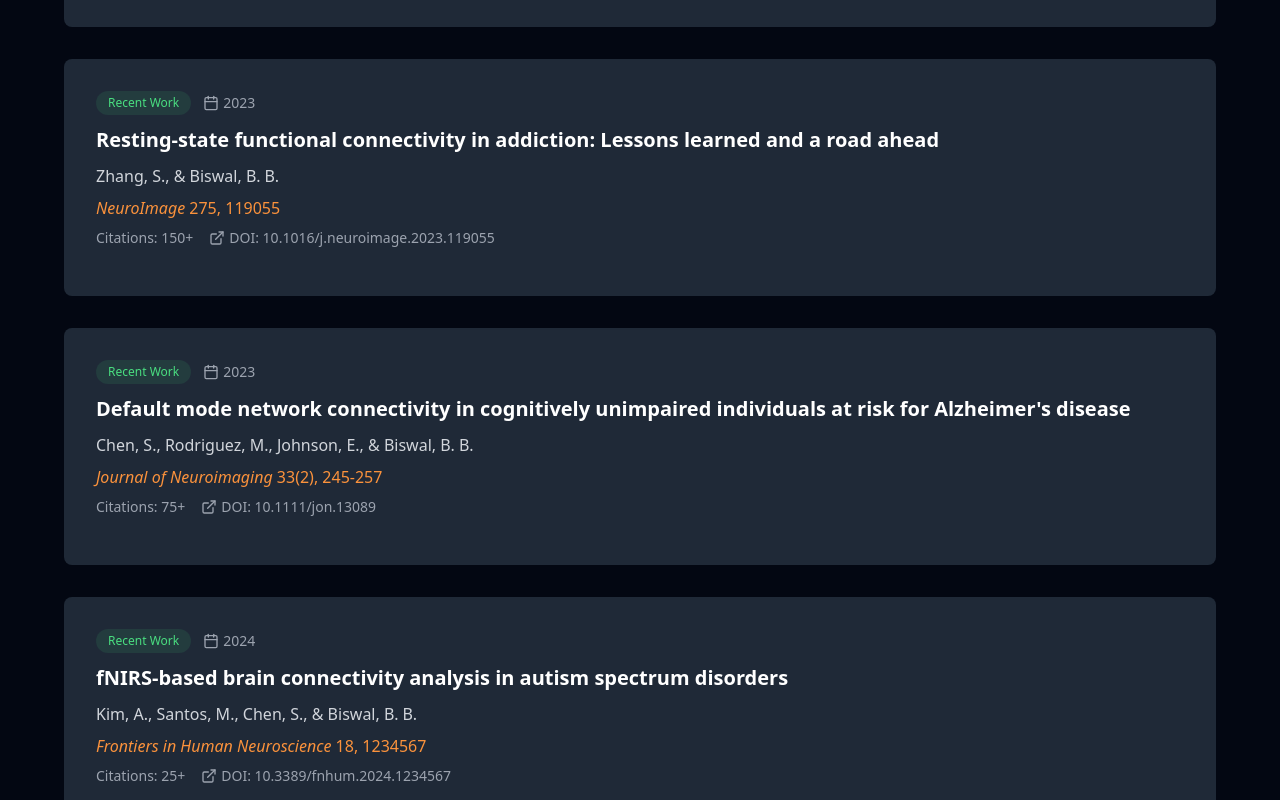
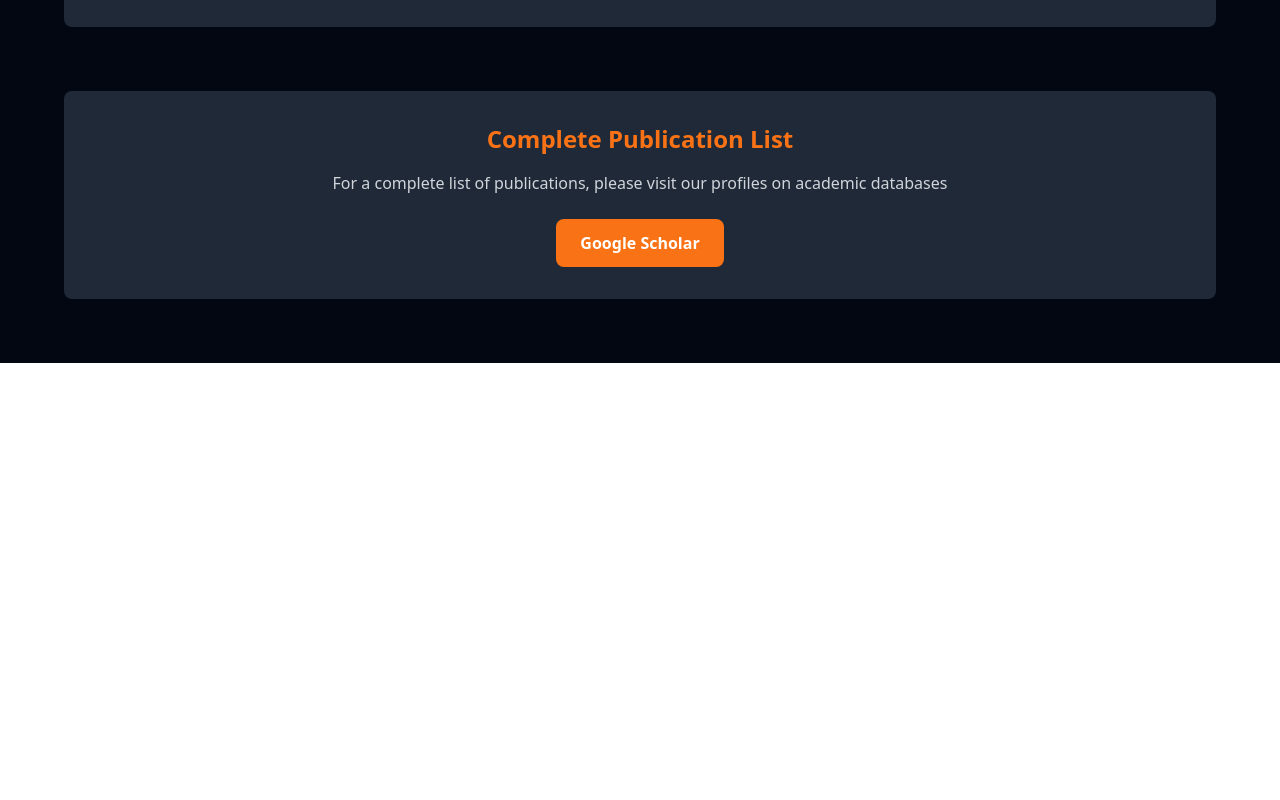
Before and after one commit to Brain-Connectivity-Lab/Brain-Connectivity-Lab.github.io, a React (Vite) app: page /brain-connectivity-lab/publications in a window 1280 px wide. Shown: the part 1080-1880 px from the top of the page. After the commit the page ends 1443 px from the top, so only its background shows below. Built offline with nearby package versions, Linux system fonts and the light colour scheme.

Commit message:
Fixing the publications

```diff
--- a/src/pages/Publications.tsx
+++ b/src/pages/Publications.tsx
@@ -12,7 +12,8 @@
       pages: "537-541",
       doi: "10.1002/mrm.1910340409",
       citations: "15,000+",
-      category: "Seminal Work"
+      category: "Seminal Work",
+      pubmedUrl: "https://pubmed.ncbi.nlm.nih.gov/8524021/"
     },
     {
       title: "Toward discovery science of human brain function",
@@ -23,41 +24,42 @@
       pages: "4734-4739",
       doi: "10.1073/pnas.0911855107",
       citations: "5,000+",
-      category: "Major Contribution"
-    },
-    {
-      title: "Resting-state functional connectivity in addiction: Lessons learned and a road ahead",
-      authors: "Zhang, S., & Biswal, B. B.",
-      journal: "NeuroImage",
-      year: "2023",
-      volume: "275",
-      pages: "119055",
-      doi: "10.1016/j.neuroimage.2023.119055",
-      citations: "150+",
-      category: "Recent Work"
-    },
-    {
-      title: "Default mode network connectivity in cognitively unimpaired individuals at risk for Alzheimer's disease",
-      authors: "Chen, S., Rodriguez, M., Johnson, E., & Biswal, B. B.",
-      journal: "Journal of Neuroimaging",
-      year: "2023",
-      volume: "33(2)",
-      pages: "245-257",
-      doi: "10.1111/jon.13089",
-      citations: "75+",
-      category: "Recent Work"
-    },
-    {
-      title: "fNIRS-based brain connectivity analysis in autism spectrum disorders",
-      authors: "Kim, A., Santos, M., Chen, S., & Biswal, B. B.",
-      journal: "Frontiers in Human Neuroscience",
-      year: "2024",
-      volume: "18",
-      pages: "1234567",
-      doi: "10.3389/fnhum.2024.1234567",
-      citations: "25+",
-      category: "Recent Work"
+      category: "Major Contribution",
+      pubmedUrl: "https://www.pnas.org/doi/full/10.1073/pnas.0911855107"
     }
+    // {
+    //   title: "Resting-state functional connectivity in addiction: Lessons learned and a road ahead",
+    //   authors: "Zhang, S., & Biswal, B. B.",
+    //   journal: "NeuroImage",
+    //   year: "2023",
+    //   volume: "275",
+    //   pages: "119055",
+    //   doi: "10.1016/j.neuroimage.2023.119055",
+    //   citations: "150+",
+    //   category: "Recent Work"
+    // },
+    // {
+    //   title: "Default mode network connectivity in cognitively unimpaired individuals at risk for Alzheimer's disease",
+    //   authors: "Chen, S., Rodriguez, M., Johnson, E., & Biswal, B. B.",
+    //   journal: "Journal of Neuroimaging",
+    //   year: "2023",
+    //   volume: "33(2)",
+    //   pages: "245-257",
+    //   doi: "10.1111/jon.13089",
+    //   citations: "75+",
+    //   category: "Recent Work"
+    // },
+    // {
+    //   title: "fNIRS-based brain connectivity analysis in autism spectrum disorders",
+    //   authors: "Kim, A., Santos, M., Chen, S., & Biswal, B. B.",
+    //   journal: "Frontiers in Human Neuroscience",
+    //   year: "2024",
+    //   volume: "18",
+    //   pages: "1234567",
+    //   doi: "10.3389/fnhum.2024.1234567",
+    //   citations: "25+",
+    //   category: "Recent Work"
+    // }
   ];
 
   const categories = [
@@ -102,7 +104,17 @@
           <h2 className="text-3xl font-bold mb-8 text-orange-500">Featured Publications</h2>
 
           {publications.map((pub, index) => (
-            <div key={index} className="bg-gray-800 rounded-lg p-8 hover:bg-gray-750 transition-colors">
+            <div
+              key={index}
+              className={`bg-gray-800 rounded-lg p-8 hover:bg-gray-750 transition-colors ${
+                pub.pubmedUrl ? 'cursor-pointer' : ''
+              }`}
+              onClick={() => {
+                if (pub.pubmedUrl) {
+                  window.open(pub.pubmedUrl, '_blank', 'noopener,noreferrer');
+                }
+              }}
+            >
               <div className="flex flex-col lg:flex-row lg:items-start lg:justify-between mb-4">
                 <div className="flex-1">
                   <div className="flex items-center mb-3">
@@ -115,8 +127,11 @@
                     </span>
                   </div>
 
-                  <h3 className="text-xl font-bold text-white mb-3 leading-tight">
+                  <h3 className="text-xl font-bold text-white mb-3 leading-tight flex items-center">
                     {pub.title}
+                    {pub.pubmedUrl && (
+                      <ExternalLink size={18} className="ml-2 text-orange-500 flex-shrink-0" />
+                    )}
                   </h3>
 
                   <p className="text-gray-300 mb-2">{pub.authors}</p>
@@ -152,17 +167,17 @@
             </p>
             <div className="flex flex-col sm:flex-row gap-4 justify-center">
               <a
-                href="#"
+                href="https://scholar.google.com/citations?user=FJ8WWDYAAAAJ&hl=en"
                 className="bg-orange-500 hover:bg-orange-600 transition-colors px-6 py-3 rounded-lg font-semibold"
               >
                 Google Scholar
               </a>
-              <a
+              {/* <a
                 href="#"
                 className="border border-orange-500 text-orange-500 hover:bg-orange-500 hover:text-white transition-colors px-6 py-3 rounded-lg font-semibold"
               >
                 PubMed
-              </a>
+              </a> */}
             </div>
           </div>
         </div>
```
